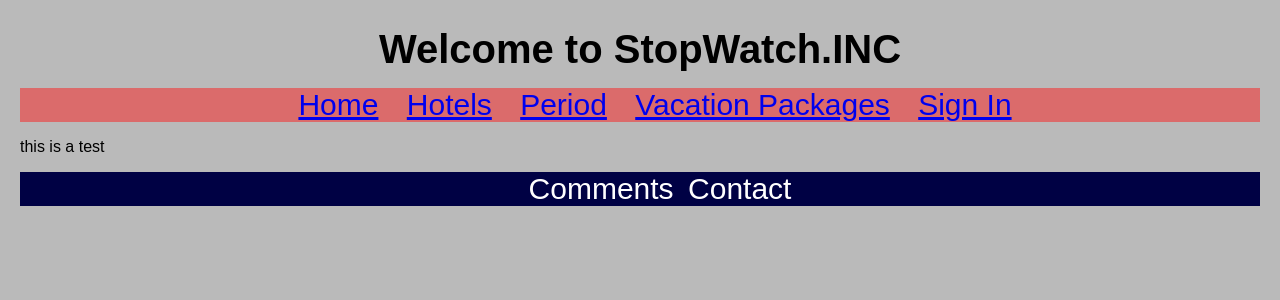
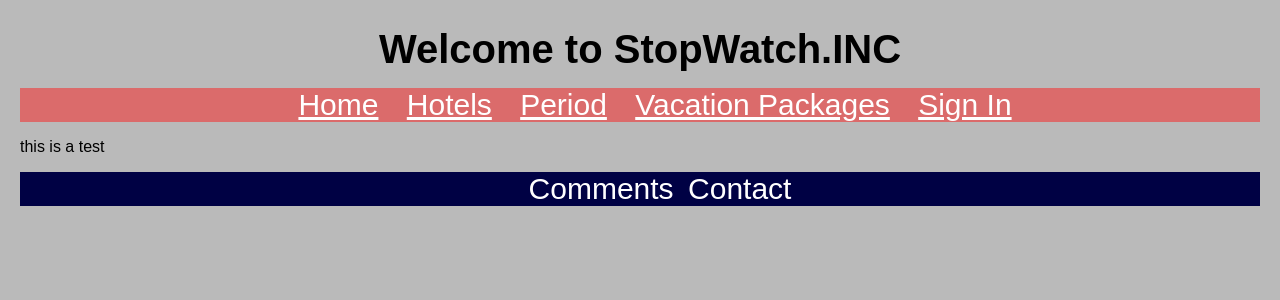
Before and after one commit to Rlperez1207/Time-Travel, a Jekyll site: the page built from sub/index.html, in a window 1280 px wide. Shown: the top 300 px of the page. Built offline with Jekyll 4.4.1, drawn with Linux system fonts in a browser that asks for light colours; some web fonts are replaced.

Commit message:
Update main.css

```diff
--- a/css/main.css
+++ b/css/main.css
@@ -52,6 +52,8 @@ body img {
   display: inline;
   margin: 5px;
   font-size: 30px;
+}
+#nav a{
   color: white;
 }
 
```
